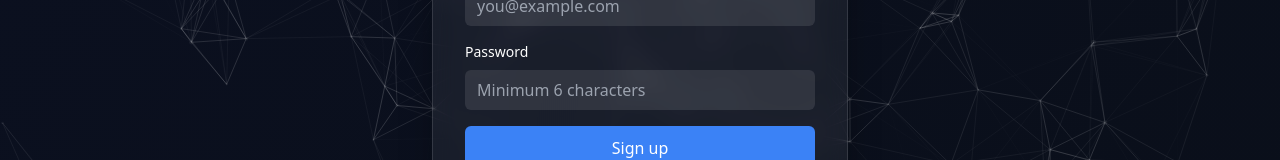
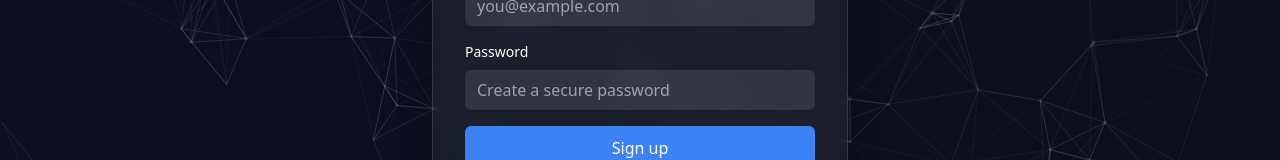
Before and after one commit to SarthakRoy-1/SubSpace-Ai, a React (Vite) app: page /signup in a window 1280 px wide. Shown: the part 440-600 px from the top of the page. Built offline with nearby package versions, Linux system fonts and the light colour scheme; no server answers.

Commit message:
Deploy latest changes

```diff
--- a/src/pages/SignIn.jsx
+++ b/src/pages/SignIn.jsx
@@ -5,8 +5,8 @@ import AuthCard from '../components/AuthCard.jsx'
 import AuthPage from './AuthPage.jsx'
 
 export default function SignIn() {
-  const [email, setEmail] = useState('')
-  const [password, setPassword] = useState('')
+  const [email, setEmail] = useState('') // Explicitly empty
+  const [password, setPassword] = useState('') // Explicitly empty
   const [loading, setLoading] = useState(false)
   const [error, setError] = useState('')
   const navigate = useNavigate()
@@ -36,21 +36,36 @@ export default function SignIn() {
           {error && <div className="text-red-400 text-sm">{error}</div>}
           <div className="space-y-2">
             <label className="block text-sm">Email</label>
-            <input type="email" value={email} onChange={(e) => setEmail(e.target.value)}
+            <input
+              type="email"
+              value={email}
+              onChange={(e) => setEmail(e.target.value)}
               className="w-full rounded-md bg-white/10 px-3 py-2 outline-none focus:ring-2 ring-blue-400"
-              placeholder="you@example.com" required />
+              placeholder="you@example.com"
+              autoComplete="off"
+              required
+            />
           </div>
           <div className="space-y-2">
             <label className="block text-sm">Password</label>
-            <input type="password" value={password} onChange={(e) => setPassword(e.target.value)}
+            <input
+              type="password"
+              value={password}
+              onChange={(e) => setPassword(e.target.value)}
               className="w-full rounded-md bg-white/10 px-3 py-2 outline-none focus:ring-2 ring-blue-400"
-              placeholder="••••••••" required />
+              placeholder="Enter your password"
+              autoComplete="new-password"
+              required
+            />
             <div className="text-right">
               <Link className="text-xs text-white/70 underline" to="/reset">Forgot password?</Link>
             </div>
           </div>
-          <button disabled={loading} type="submit"
-            className="w-full rounded-md bg-blue-500 hover:bg-blue-600 disabled:opacity-60 py-2.5 font-medium">
+          <button
+            disabled={loading}
+            type="submit"
+            className="w-full rounded-md bg-blue-500 hover:bg-blue-600 disabled:opacity-60 py-2.5 font-medium"
+          >
             {loading ? 'Signing in…' : 'Sign in'}
           </button>
         </form>
--- a/src/pages/SignUp.jsx
+++ b/src/pages/SignUp.jsx
@@ -5,9 +5,9 @@ import AuthCard from '../components/AuthCard.jsx'
 import AuthPage from './AuthPage.jsx'
 
 export default function SignUp() {
-  const [email, setEmail] = useState('')
-  const [password, setPassword] = useState('')
-  const [name, setName] = useState('') // Fixed: removed default value
+  const [email, setEmail] = useState('') // Explicitly empty
+  const [password, setPassword] = useState('') // Explicitly empty
+  const [name, setName] = useState('') // Explicitly empty
   const [loading, setLoading] = useState(false)
   const [info, setInfo] = useState('')
   const [error, setError] = useState('')
@@ -48,6 +48,7 @@ export default function SignUp() {
               onChange={(e) => setName(e.target.value)}
               className="w-full rounded-md bg-white/10 px-3 py-2 outline-none focus:ring-2 ring-blue-400"
               placeholder="Enter your full name"
+              autoComplete="off"
               required
             />
           </div>
@@ -59,6 +60,7 @@ export default function SignUp() {
               onChange={(e) => setEmail(e.target.value)}
               className="w-full rounded-md bg-white/10 px-3 py-2 outline-none focus:ring-2 ring-blue-400"
               placeholder="you@example.com"
+              autoComplete="off"
               required
             />
           </div>
@@ -69,7 +71,8 @@ export default function SignUp() {
               value={password}
               onChange={(e) => setPassword(e.target.value)}
               className="w-full rounded-md bg-white/10 px-3 py-2 outline-none focus:ring-2 ring-blue-400"
-              placeholder="Minimum 6 characters"
+              placeholder="Create a secure password"
+              autoComplete="new-password"
               required
               minLength={6}
             />
```
